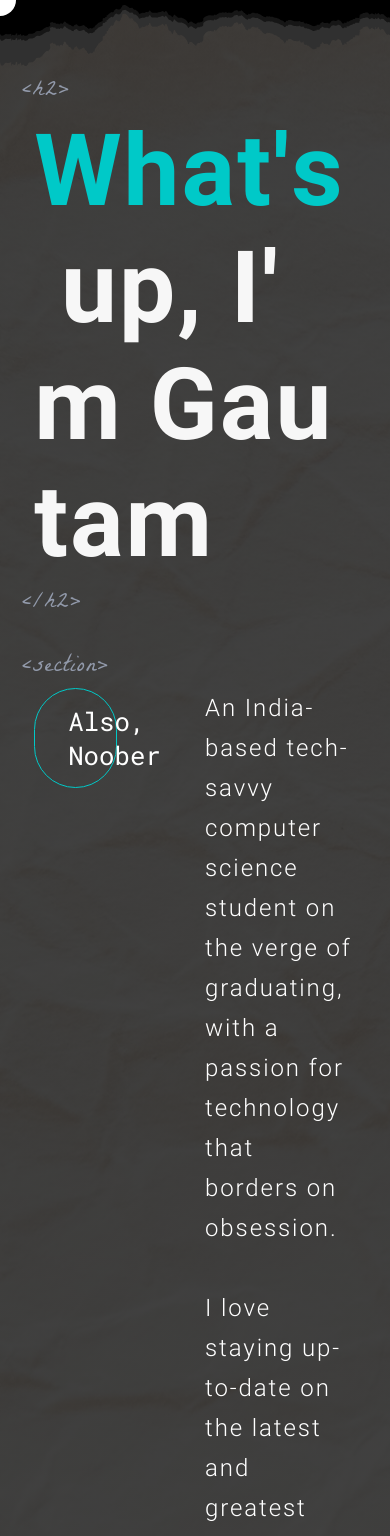
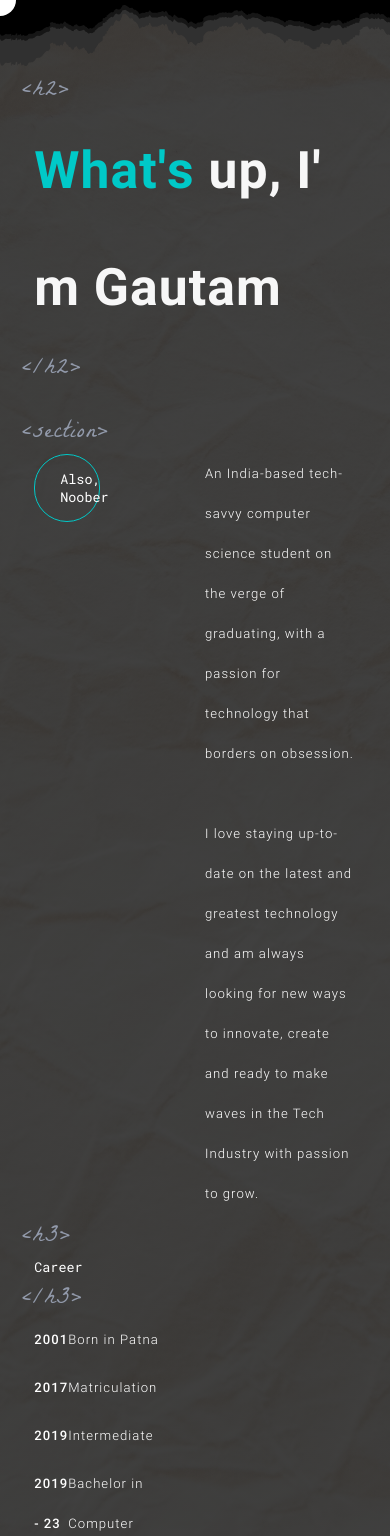
Before and after one commit to Gautam25Raj/portfolio, a React (Create React App) app: page / in a window 390 px wide. Shown: the top 1536 px of the page. Built offline with nearby package versions, Linux system fonts and the light colour scheme.

Commit message:
responsive design change

```diff
--- a/src/App.css
+++ b/src/App.css
@@ -9,7 +9,8 @@
 }
 
 .paragraph {
-  font-size: 2.4rem;
+  /* font-size: 2.4rem; */
+  font-size: calc(1rem + 0.8vw);
   line-height: 4rem;
   font-weight: 300;
   letter-spacing: 0.08em;
@@ -23,7 +24,8 @@
 }
 
 .heading-h2-size {
-  font-size: 10rem;
+  /* font-size: 10rem; */
+  font-size: calc(4rem + 3vw);
   line-height: 11.7rem;
 }
 
--- a/src/Components/About/Career.css
+++ b/src/Components/About/Career.css
@@ -4,8 +4,6 @@
 }
 
 .career-heading {
-  font-family: 'Roboto-mono', serif;
-  font-size: calc(28px + 0.2vw);
   font-weight: 400;
 }
 
--- a/src/Components/About/Career.js
+++ b/src/Components/About/Career.js
@@ -6,7 +6,7 @@ const Career = (props) => {
   return (
     <section className="career">
       <Elements name="h3" />
-      <h3 className="career-heading">Career</h3>
+      <h3 className="career-heading about-mono-size">Career</h3>
       <Elements name="/h3" />
 
       <div className="career-list-container justify-between">
--- a/src/Components/About/Me.css
+++ b/src/Components/About/Me.css
@@ -4,14 +4,13 @@
 }
 
 .me-noober {
-  font-family: 'Roboto Mono', serif;
-  font-size: calc(25px + 0.2vw);
   border: 1px solid #00c9c8;
   border-radius: 80px;
-  padding: 15px 33px;
+  padding: 15px 25px;
   grid-column-start: 2;
   grid-column-end: 5;
   text-align: center;
+  width: 80%;
   max-width: 325px;
   align-self: flex-start;
 }
--- a/src/Components/About/Me.js
+++ b/src/Components/About/Me.js
@@ -3,14 +3,14 @@ import './Me.css';
 const Me = () => {
   return (
     <>
-      <p className="me-noober">Also, Noober</p>
+      <p className="me-noober about-mono-size">Also, Noober</p>
 
       <p className="me-para paragraph">
         An India-based tech-savvy computer science student on the verge of
         graduating, with a passion for technology that borders on obsession.
         <br />
         <br />I love staying up-to-date on the latest and greatest technology
-        and am always looking for new ways to innovate and create. Ready to make
+        and am always looking for new ways to innovate, create and ready to make
         waves in the Tech Industry with passion to grow.
       </p>
     </>
--- a/src/Components/Work/ProjectHeading.css
+++ b/src/Components/Work/ProjectHeading.css
@@ -1,3 +1,3 @@
 .heading-h3-size {
-  font-size: calc(35px + 0.6vw);
+  font-size: calc(15px + 1.6vw);
 }
--- a/src/Components/Work/ProjectRoles.css
+++ b/src/Components/Work/ProjectRoles.css
@@ -4,7 +4,7 @@
 
 .work-role-release {
   margin: 8px 0;
-  font-size: calc(28px + 0.2vw);
+  font-size: calc(12px + 1vw);
   font-family: 'Roboto Mono', serif;
 }
 
--- a/src/Components/Work/VisitSite.css
+++ b/src/Components/Work/VisitSite.css
@@ -1,5 +1,5 @@
 .visit-site {
-  font-size: calc(16px + 0.2vw);
+  font-size: calc(4px + 0.8vw);
   /* font-size: 20px; */
   border: 1px solid #00c9c8;
   border-radius: 40px;
@@ -15,6 +15,9 @@
 
 .visit-site-text::after {
   content: url(./../../Assests/SVG/visit-arrow.svg);
+  display: inline-block;
   position: relative;
   left: 12px;
+  top: 2px;
+  width: calc(10px + 0.4vw);
 }
--- a/src/Components/Work/WorkHeading.css
+++ b/src/Components/Work/WorkHeading.css
@@ -1,5 +1,5 @@
 .work-main-heading {
-  font-size: calc(250px + 2vw);
+  font-size: calc(210px + 4vw);
   margin: 0 0 18rem;
   text-align: center;
 }
--- a/src/Layouts/About.css
+++ b/src/Layouts/About.css
@@ -12,6 +12,12 @@
   grid-column-end: 12;
 }
 
+.about-mono-size {
+  font-family: 'Roboto Mono', serif;
+  /* font-size: 36px; */
+  font-size: calc(8px + 1.4vw);
+}
+
 .airport {
   grid-column-start: 9;
   grid-column-end: 12;
```
